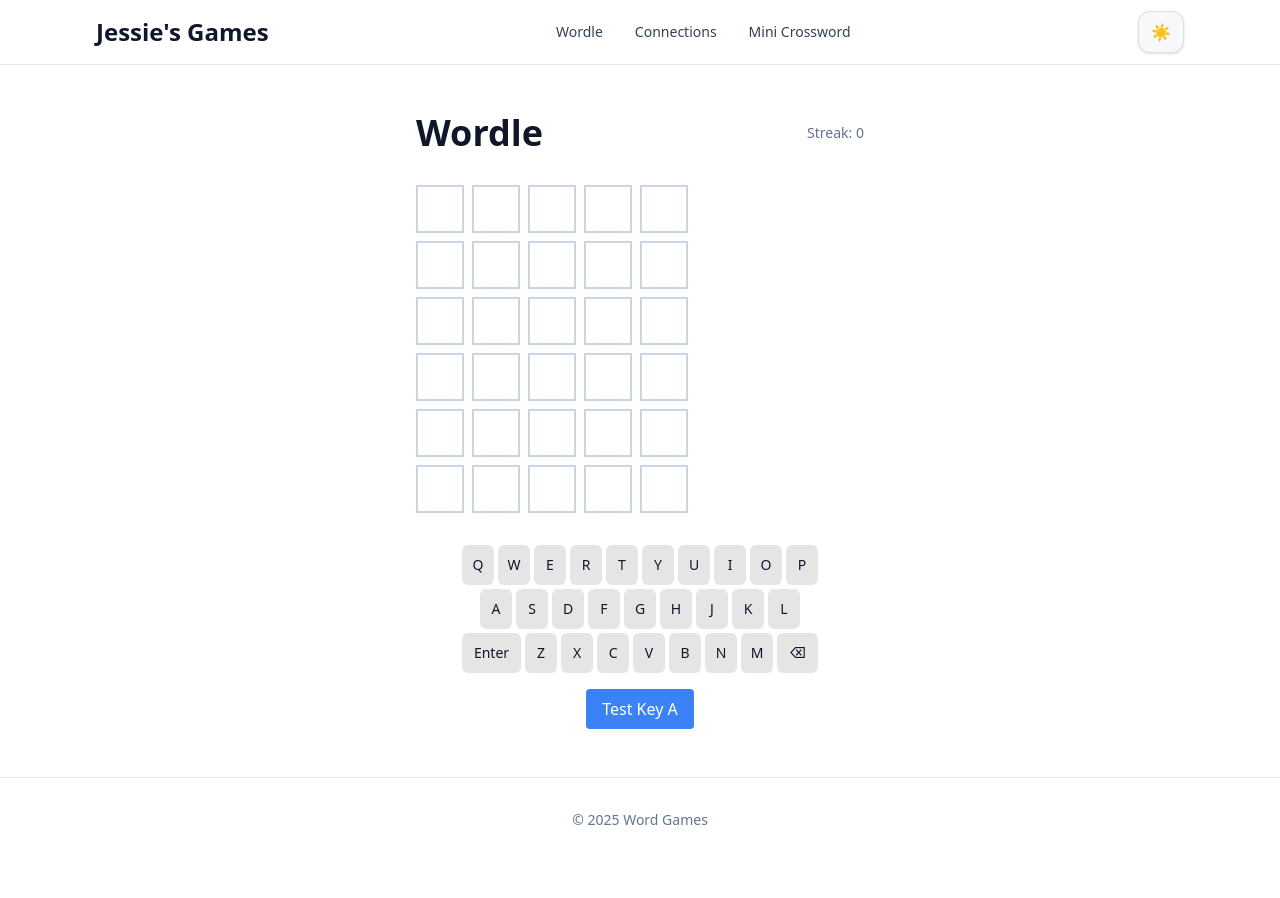
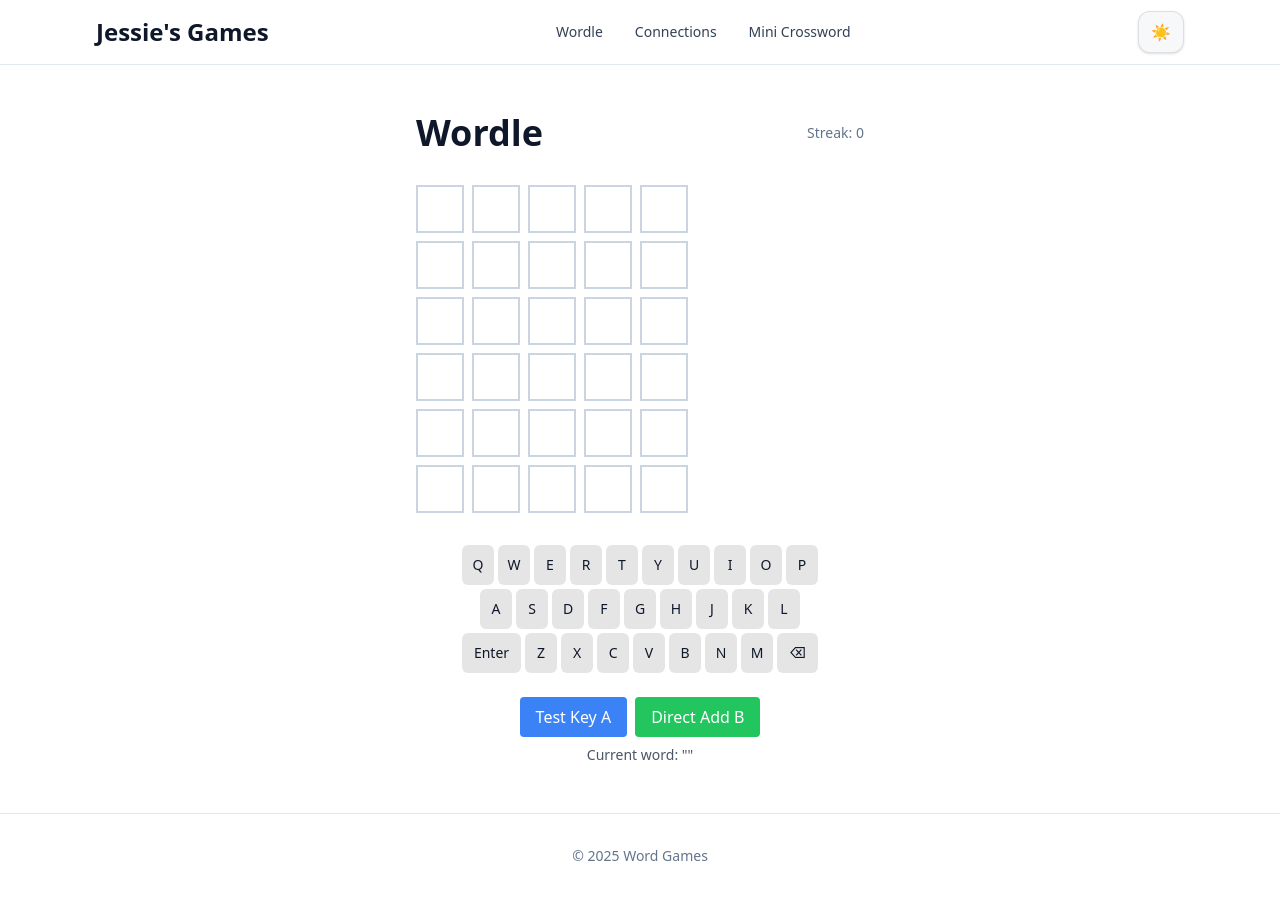
Before and after one commit to keegantingle20/word-games, a Next.js app: page /wordle in a window 1280 px wide. Before the commit the page ends 862 px from the top, so only its background shows below. Built offline with nearby package versions, Linux system fonts and the light colour scheme.

Commit message:
Add comprehensive debugging to isolate keyboard input issue
- Add component rendering logs
- Add onKey function definition check
- Add multiple test buttons with different approaches
- Add current word display for visual feedback
- Debug why keyboard input is completely non-functional

```diff
--- a/app/wordle/page.tsx
+++ b/app/wordle/page.tsx
@@ -43,6 +43,8 @@ function dayIndex(date = new Date()) {
 }
 
 export default function WordlePage() {
+  console.log("🎮 WordlePage component rendering");
+
   const [list, setList] = useState<WordleList | null>(null);
   const [allWords, setAllWords] = useState<WordEntry[]>([]);
   const [answer, setAnswer] = useState<string>("");
@@ -245,6 +247,9 @@ export default function WordlePage() {
     }
   }, [game, gameComplete, current, answer, rows, states, wordsSet]);
 
+  // Test if onKey function is defined
+  console.log("🔧 onKey function defined:", typeof onKey);
+
   // Add keyboard event listener
   useEffect(() => {
     const handleKeyDown = (event: KeyboardEvent) => {
@@ -379,14 +384,30 @@ export default function WordlePage() {
           keyStates={{}}
         />
 
-        {/* Debug test button */}
-        <div className="mt-4 text-center">
+        {/* Debug test buttons */}
+        <div className="mt-4 text-center space-y-2">
           <button
-            onClick={() => onKey("A")}
-            className="px-4 py-2 bg-blue-500 text-white rounded"
+            onClick={() => {
+              console.log("Button clicked!");
+              alert("Button clicked!");
+              onKey("A");
+            }}
+            className="px-4 py-2 bg-blue-500 text-white rounded mr-2"
           >
             Test Key A
           </button>
+          <button
+            onClick={() => {
+              console.log("Direct setCurrent called!");
+              setCurrent(prev => prev + "B");
+            }}
+            className="px-4 py-2 bg-green-500 text-white rounded"
+          >
+            Direct Add B
+          </button>
+          <div className="text-sm text-gray-600">
+            Current word: "{current}"
+          </div>
         </div>
 
         {game === "won" && (
```
